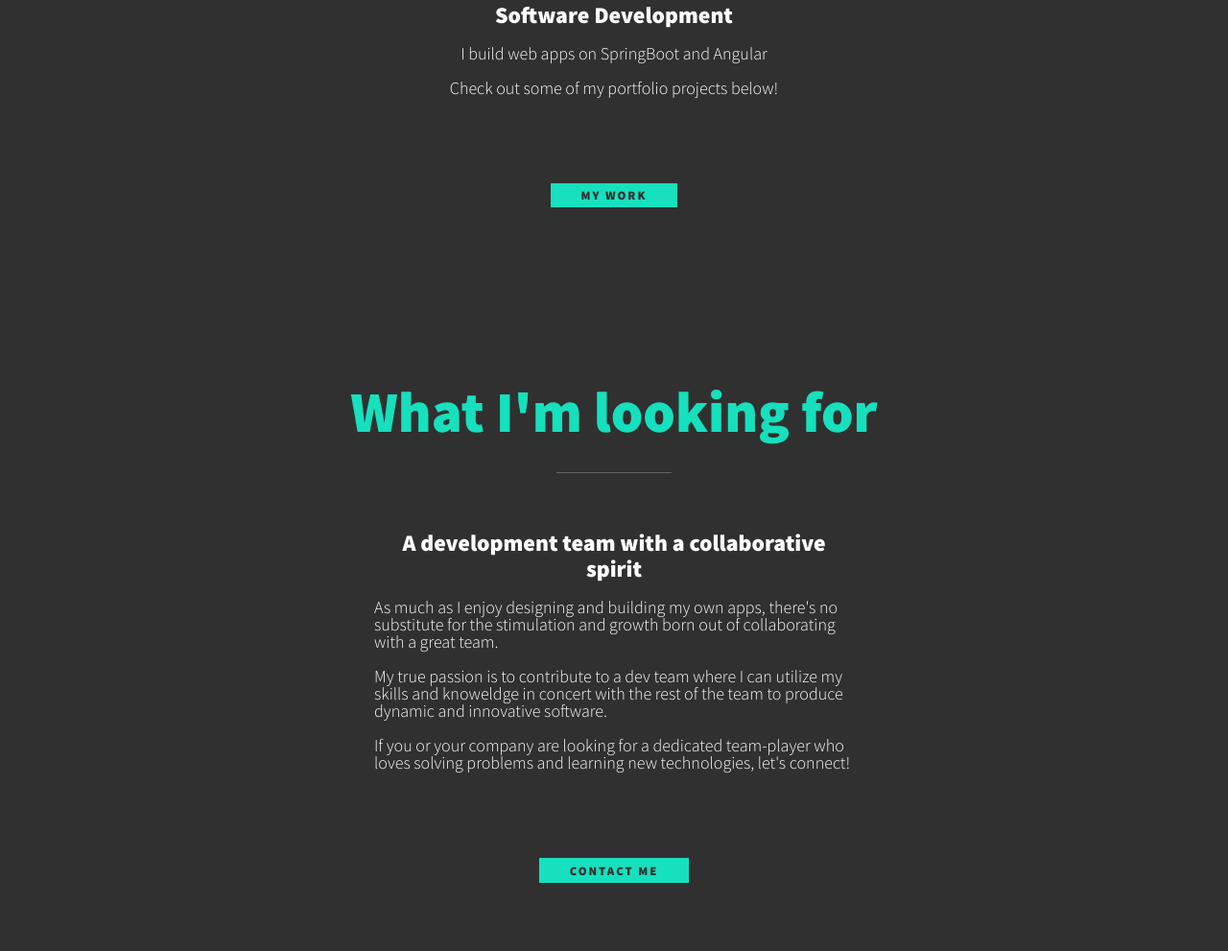
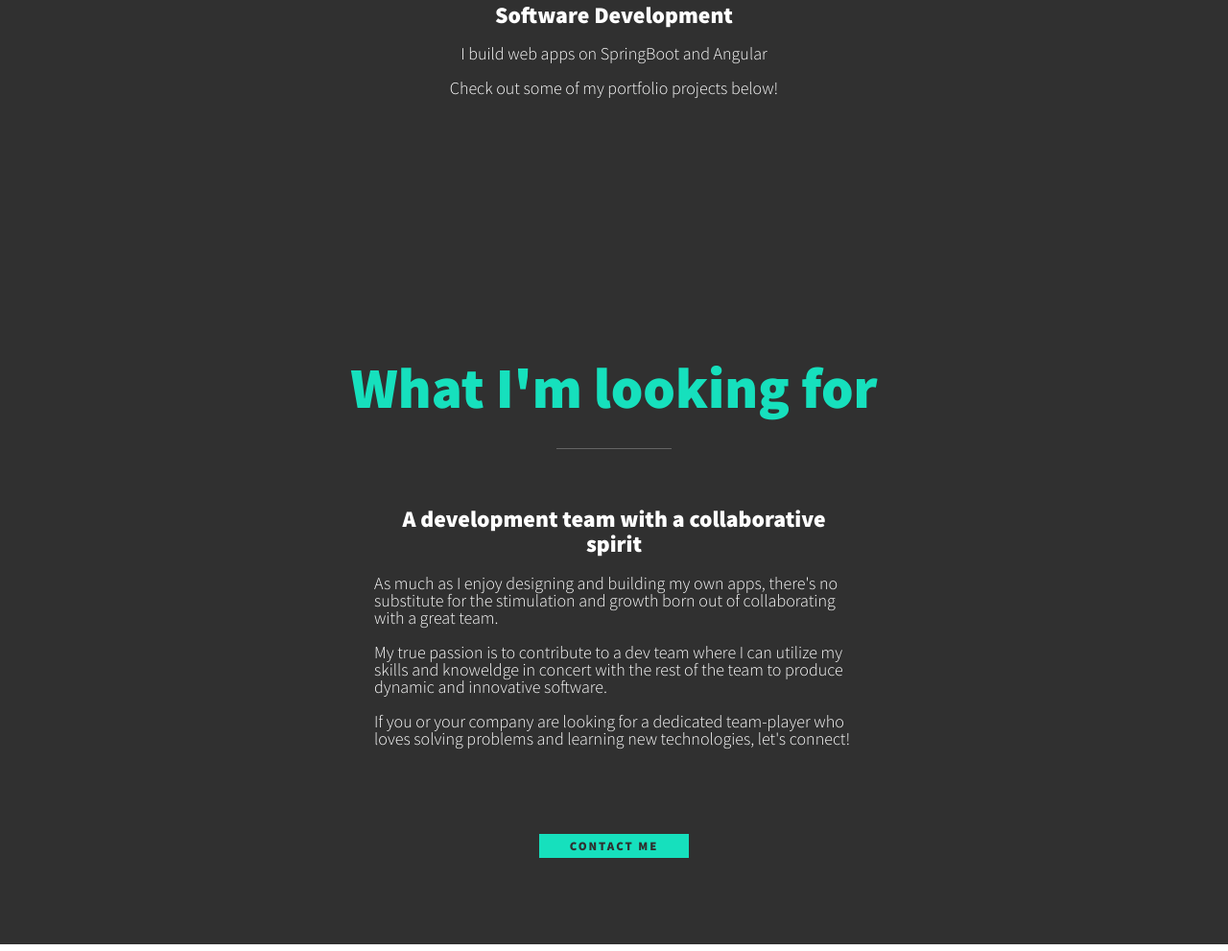
Before and after one commit to Kenzysc/kenzysc.github.io, a plain HTML site: page index.html in a window 1280 px wide. Shown: the part 763-1754 px from the top of the page at 96% size. Drawn offline with nearby package versions, Linux system fonts and the light colour scheme.

Commit message:
Update index.html

```diff
--- a/index.html
+++ b/index.html
@@ -55,35 +55,7 @@
         </div><!-- / service-->
 
       </div><!--services-->
-
-      <a href="#work" class="btn">My Work</a>
     </section>
-
-
-
-
-    <!--ABOUT ME-->
-<!--     <section class="about-me" id="about">
-      <h2 class="section__title section__title--about">Who I am</h2>
-      <p class="section__subtitle section__subtitle--about">Developer based out of Lagos, NG</p>
-
-      <div class="about-me__body">
-        <p>
-           I started out in Ruby, then used PHP/Laravel for a while, then branched out into
-           Java and SpringBoot, learning Typescript and Angular along the way.
-          </p>
-          <p>
-            When I'm not programming, you'll most likely find me reading articles on the internet on economics
-            and enjoying volleyball videos.
-          </p>
-          </div>
-    </section> -->
-<!--         A developer based in Lagos, Nigeria, I started out in Ruby, then branched out into
-        Java and SpringBoot, learning Typescript and React along the way.
-        When I'm not programming, you'll most likely find me reading articles on the internet on economics
-        and enjoying volleyball videos.  -->
-
-
 
     <!--MY SERVICES-->
     <section class="my-services" id="services">
```
